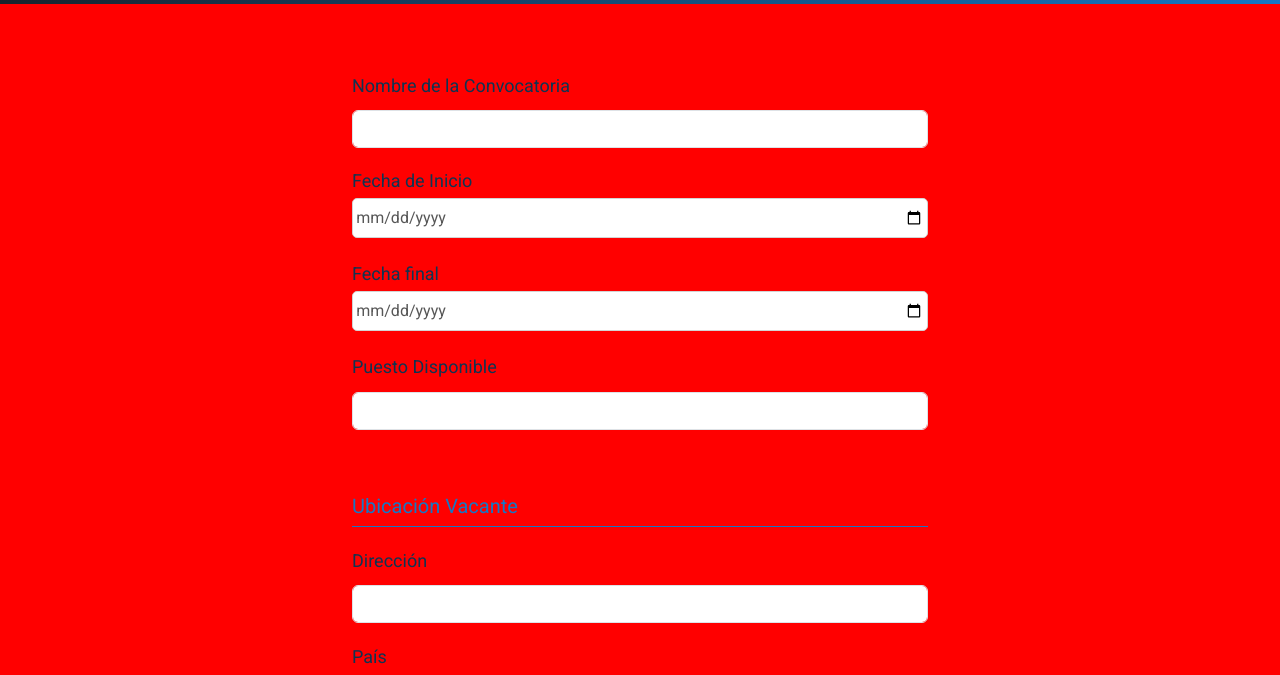
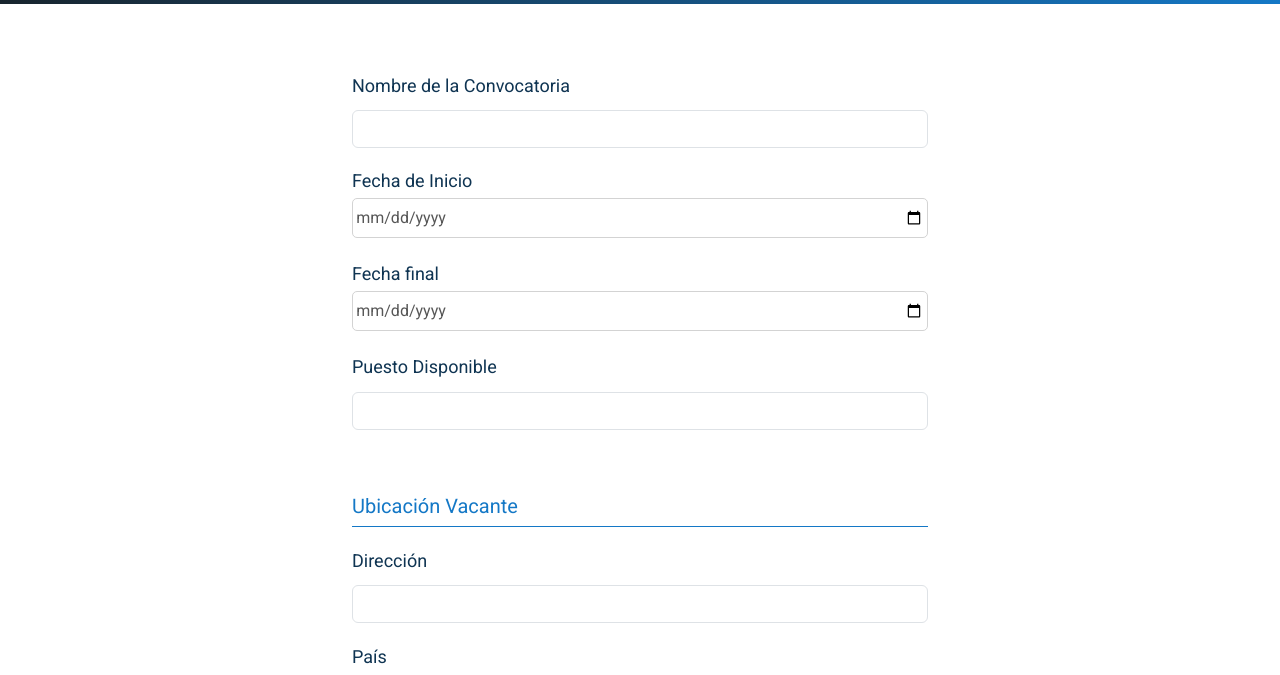
Before and after one commit to Khomero98/proyectoFinalBDVacantesWeb, a plain HTML site: page NuevaConvocatoria.html in a window 1280 px wide. Shown: the part 52-727 px from the top of the page. Drawn offline with nearby package versions, Linux system fonts and the light colour scheme.

Commit message:
cambio de fondo
Co-Authored-By: Khomero98 <76754419+Khomero98@users.noreply.github.com>

```diff
--- a/CSS/estilos.css
+++ b/CSS/estilos.css
@@ -1,7 +1,7 @@
 body {
       margin: 0;
       padding: 0;
-      background-color: red;
+      background-color:#ffff;
     }
 .navbar{
   background: linear-gradient(to right, #18242D, #1478C6);
```
